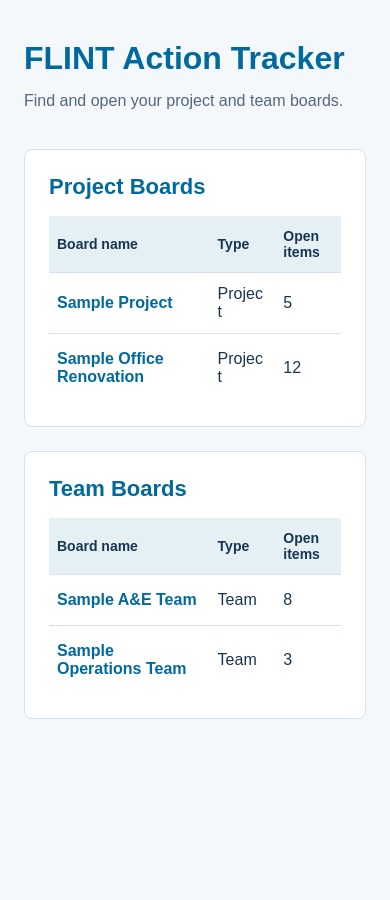
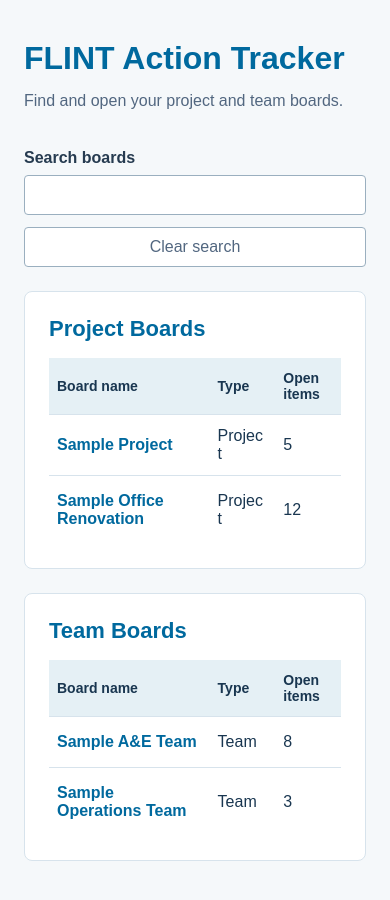
Before and after one commit to spadda01/FLINT-Action-Tracker, a React (Vite) app in the folder frontend/: page / in a window 390 px wide. Shown: the top 900 px of the page. Before the commit the page ends 844 px from the top, so only its background shows below. Built offline with nearby package versions, Linux system fonts and the light colour scheme.

Commit message:
AT-42: Test board lists, access restrictions, search, ordering, and navigation

```diff
--- a/frontend/src/App.css
+++ b/frontend/src/App.css
@@ -23,6 +23,58 @@ header p {
     margin: 0;
     color: #526780;
     line-height: 1.5;
+}
+
+.board-search {
+    margin-bottom: 24px;
+}
+
+.board-search label {
+    display: block;
+    margin-bottom: 8px;
+    color: #263b50;
+    font-weight: 600;
+}
+
+.board-search-controls {
+    display: flex;
+    gap: 12px;
+}
+
+.board-search input {
+    min-width: 0;
+    flex: 1;
+    padding: 10px 12px;
+    border: 1px solid #9aafbf;
+    border-radius: 4px;
+    font: inherit;
+}
+
+.board-search input:focus-visible,
+.board-search button:focus-visible {
+    outline: 3px solid #00699e;
+    outline-offset: 2px;
+}
+
+.board-search button {
+    padding: 10px 16px;
+    border: 1px solid #00699e;
+    border-radius: 4px;
+    background: #ffffff;
+    color: #00699e;
+    font: inherit;
+    cursor: pointer;
+}
+
+.board-search button:disabled {
+    border-color: #9aafbf;
+    color: #526780;
+    cursor: not-allowed;
+}
+
+.board-search-empty {
+    margin: 0 0 24px;
+    color: #526780;
 }
 
 section {
@@ -83,6 +135,10 @@ tbody tr:last-child td {
     td {
         padding: 12px 8px;
     }
+
+    .board-search-controls {
+        flex-direction: column;
+    }
 }
 
 .board-link {
--- a/frontend/src/App.tsx
+++ b/frontend/src/App.tsx
@@ -3,10 +3,12 @@ import './App.css'
 import type { Board } from './boards'
 import { loadBoards } from './services/boardService'
 import BoardList from './components/BoardList'
+import { searchBoards } from './components/board_search'
 
 function App() {
   const [selectedBoard, setSelectedBoard] = useState<Board | null>(null)
   const [boards, setBoards] = useState<Board[]>([])
+  const [searchText, setSearchText] = useState('')
   const [isLoading, setIsLoading] = useState(true)
   const [error, setError] = useState('')
   const [loadAttempt, setLoadAttempt] = useState(0)
@@ -44,13 +46,8 @@ function App() {
     }
   }, [loadAttempt])
 
-  const projectBoards = boards.filter(
-    (board) => board.type === 'Project',
-  )
-
-  const teamBoards = boards.filter(
-    (board) => board.type === 'Team',
-  )
+  const { Project: projectBoards, Team: teamBoards } = searchBoards(boards, searchText)
+  const hasSearchResults = projectBoards.length > 0 || teamBoards.length > 0
 
   return (
     <main>
@@ -73,6 +70,29 @@ function App() {
         </section>
       ) : (
         <>
+          <form className="board-search" role="search" onSubmit={(event) => event.preventDefault()}>
+            <label htmlFor="board-search">Search boards</label>
+            <div className="board-search-controls">
+              <input
+                id="board-search"
+                type="search"
+                value={searchText}
+                onChange={(event) => setSearchText(event.target.value)}
+              />
+              <button
+                type="button"
+                onClick={() => setSearchText('')}
+                disabled={searchText.length === 0}
+              >
+                Clear search
+              </button>
+            </div>
+          </form>
+
+          {!hasSearchResults && searchText.trim() ? (
+            <p className="board-search-empty" role="status">No boards match your search.</p>
+          ) : (
+            <>
               <BoardList
                 title="Project Boards"
                 headingId="project-heading"
@@ -88,6 +108,8 @@ function App() {
               />
             </>
           )}
+        </>
+      )}
 
       <p role="status">
         {selectedBoard
```
Also changed, not shown: frontend/src/mocks/mockBoards.tsx (added, +22 -0 lines), frontend/src/mocks/placeholder.txt (deleted), 2 other files (tests, documents, lock files or other folders). Lines whose indentation alone changed are shown as unchanged.
